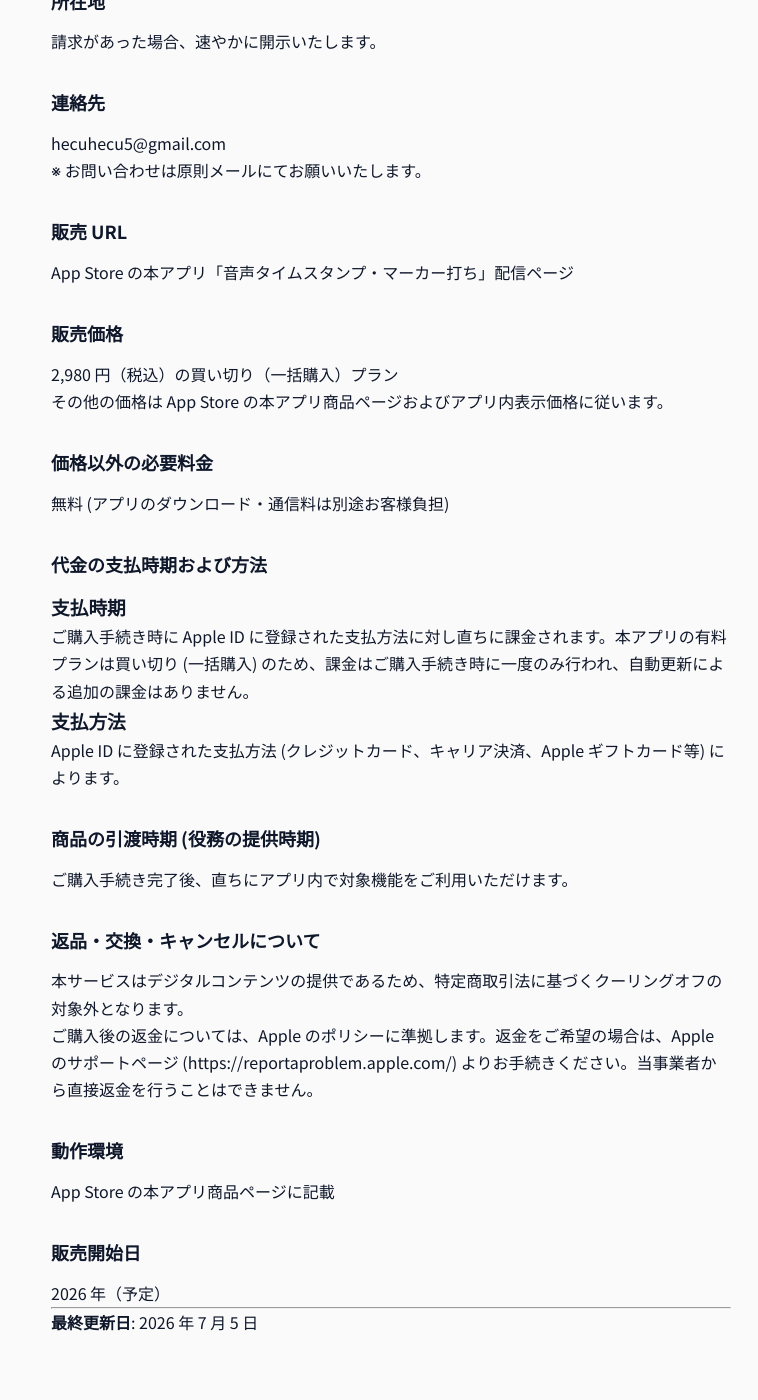
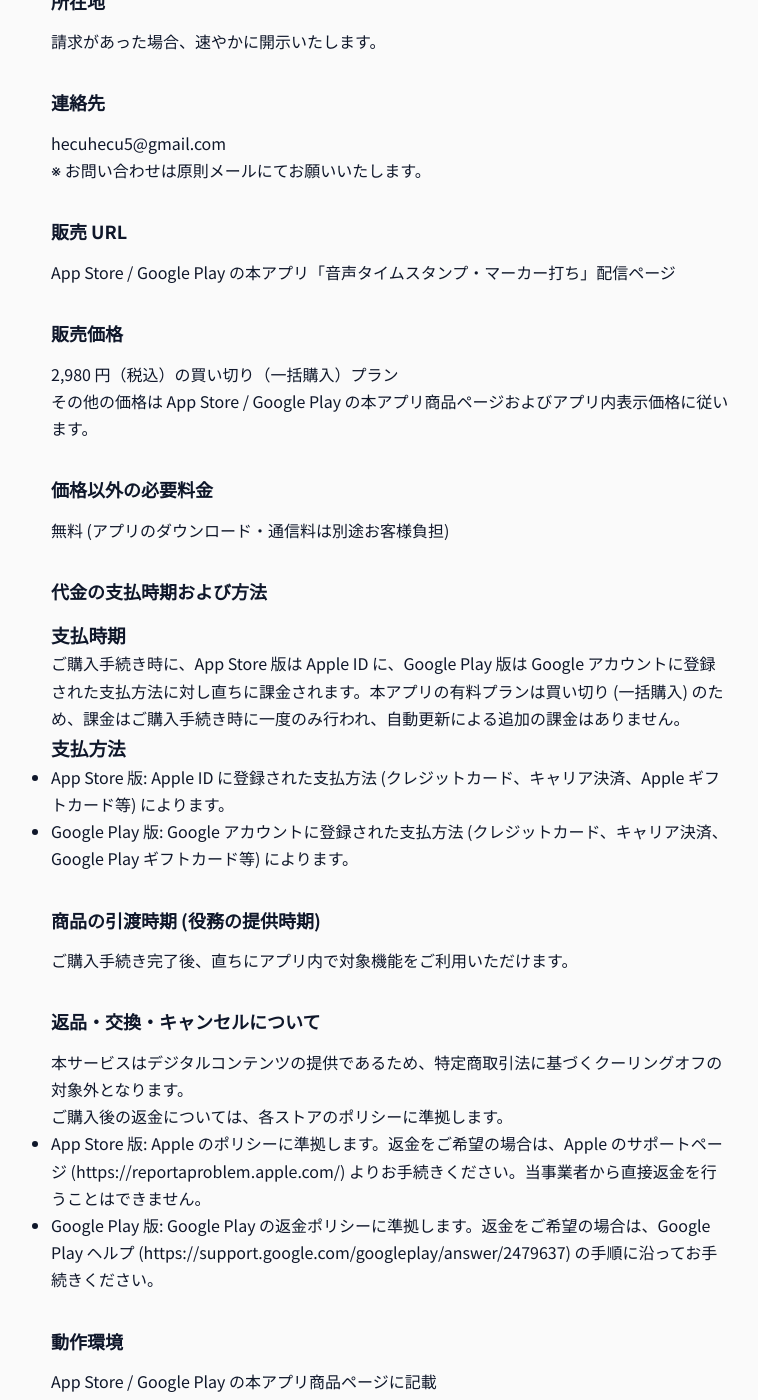
Before and after one commit to hecuhecu/hecuhecu.github.io, a Jekyll site: the page built from apps/audio-timestamp-marker/tokushoho.md, in a window 1280 px wide and 1400 px high, scrolled down 399 px. Shown: the whole window, without its empty margins (249-1007 px from the left). Built offline with Jekyll 4.4.1, drawn with Linux system fonts in a browser that asks for light colours.

Commit message:
audio-timestamp-marker 法務ページを Google Play 版の配信に合わせて更新
- 支払い・購入の復元・返金・価格表示場所を App Store 版 / Google Play 版で併記
- 特商法に Google Play の販売 URL・支払方法・返金手続きを追記 (価格 2,980 円は据え置き)
- プライバシーポリシーの RevenueCat 説明を App Store / Google Play に広げ、決済処理の Apple / Google を明記
- サポートの端末情報例と機種変更時の復元を Android にも対応
- 改定日を 2026-10-09 に更新

Co-Authored-By: Claude Opus 5.5 (1M context) <noreply@anthropic.com>

```diff
--- a/apps/audio-timestamp-marker/tokushoho.md
+++ b/apps/audio-timestamp-marker/tokushoho.md
@@ -27,13 +27,13 @@ hecuhecu5@gmail.com
 
 ## 販売 URL
 
-App Store の本アプリ「音声タイムスタンプ・マーカー打ち」配信ページ
+App Store / Google Play の本アプリ「音声タイムスタンプ・マーカー打ち」配信ページ
 
 ## 販売価格
 
 2,980 円（税込）の買い切り（一括購入）プラン
 
-その他の価格は App Store の本アプリ商品ページおよびアプリ内表示価格に従います。
+その他の価格は App Store / Google Play の本アプリ商品ページおよびアプリ内表示価格に従います。
 
 ## 価格以外の必要料金
 
@@ -43,11 +43,12 @@ App Store の本アプリ「音声タイムスタンプ・マーカー打ち」
 
 ### 支払時期
 
-ご購入手続き時に Apple ID に登録された支払方法に対し直ちに課金されます。本アプリの有料プランは買い切り (一括購入) のため、課金はご購入手続き時に一度のみ行われ、自動更新による追加の課金はありません。
+ご購入手続き時に、App Store 版は Apple ID に、Google Play 版は Google アカウントに登録された支払方法に対し直ちに課金されます。本アプリの有料プランは買い切り (一括購入) のため、課金はご購入手続き時に一度のみ行われ、自動更新による追加の課金はありません。
 
 ### 支払方法
 
-Apple ID に登録された支払方法 (クレジットカード、キャリア決済、Apple ギフトカード等) によります。
+- App Store 版: Apple ID に登録された支払方法 (クレジットカード、キャリア決済、Apple ギフトカード等) によります。
+- Google Play 版: Google アカウントに登録された支払方法 (クレジットカード、キャリア決済、Google Play ギフトカード等) によります。
 
 ## 商品の引渡時期 (役務の提供時期)
 
@@ -57,11 +58,14 @@ Apple ID に登録された支払方法 (クレジットカード、キャリア
 
 本サービスはデジタルコンテンツの提供であるため、特定商取引法に基づくクーリングオフの対象外となります。
 
-ご購入後の返金については、Apple のポリシーに準拠します。返金をご希望の場合は、Apple のサポートページ (https://reportaproblem.apple.com/) よりお手続きください。当事業者から直接返金を行うことはできません。
+ご購入後の返金については、各ストアのポリシーに準拠します。
+
+- App Store 版: Apple のポリシーに準拠します。返金をご希望の場合は、Apple のサポートページ (https://reportaproblem.apple.com/) よりお手続きください。当事業者から直接返金を行うことはできません。
+- Google Play 版: Google Play の返金ポリシーに準拠します。返金をご希望の場合は、Google Play ヘルプ (https://support.google.com/googleplay/answer/2479637) の手順に沿ってお手続きください。
 
 ## 動作環境
 
-App Store の本アプリ商品ページに記載
+App Store / Google Play の本アプリ商品ページに記載
 
 ## 販売開始日
 
@@ -69,4 +73,4 @@ App Store の本アプリ商品ページに記載
 
 ---
 
-**最終更新日**: 2026 年 7 月 5 日
+**最終更新日**: 2026 年 10 月 9 日
```
Also changed, not shown: apps/audio-timestamp-marker/privacy.md (+7 -2 lines), apps/audio-timestamp-marker/support.md (+5 -5 lines), apps/audio-timestamp-marker/terms.md (+4 -4 lines).
